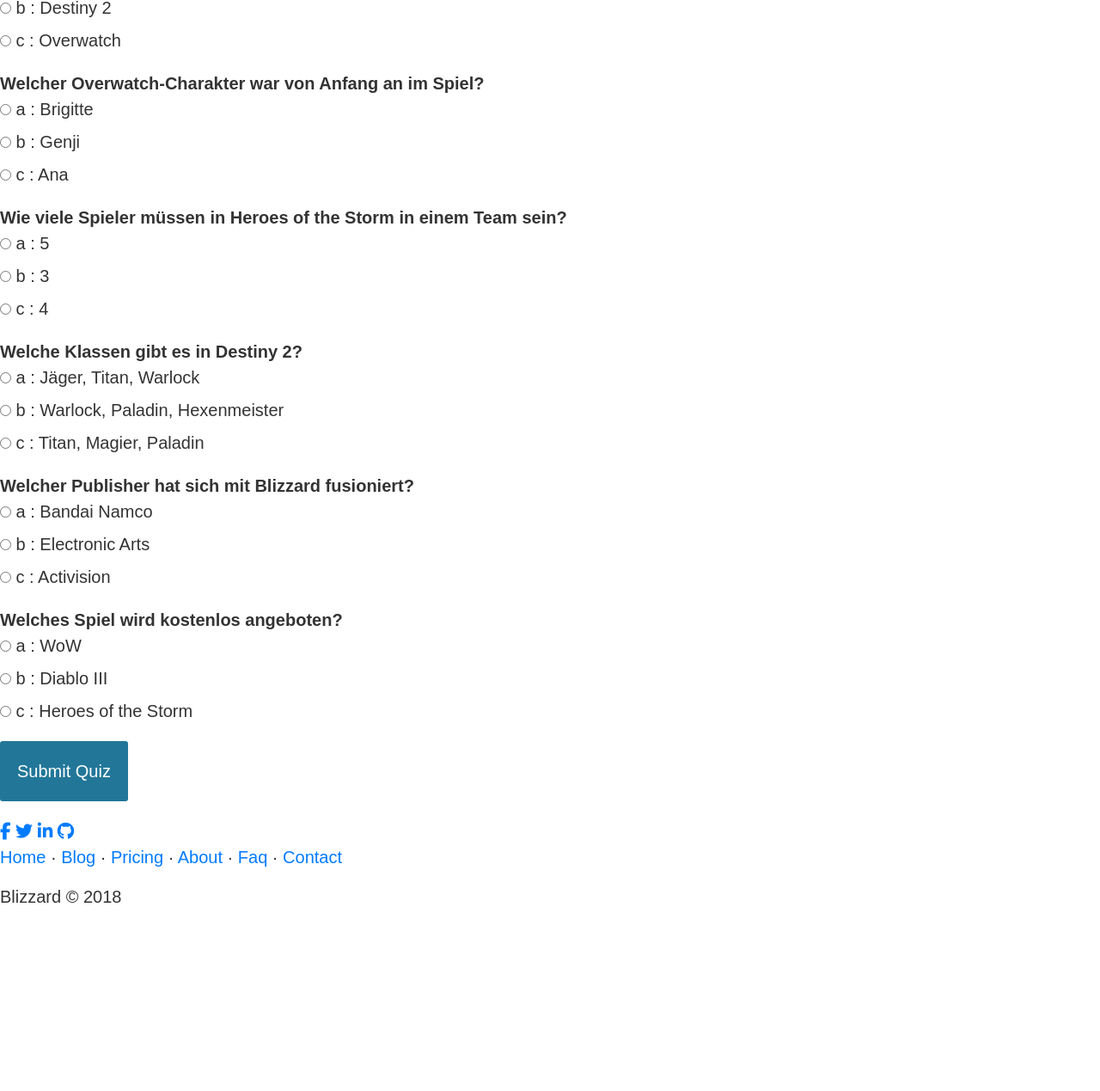
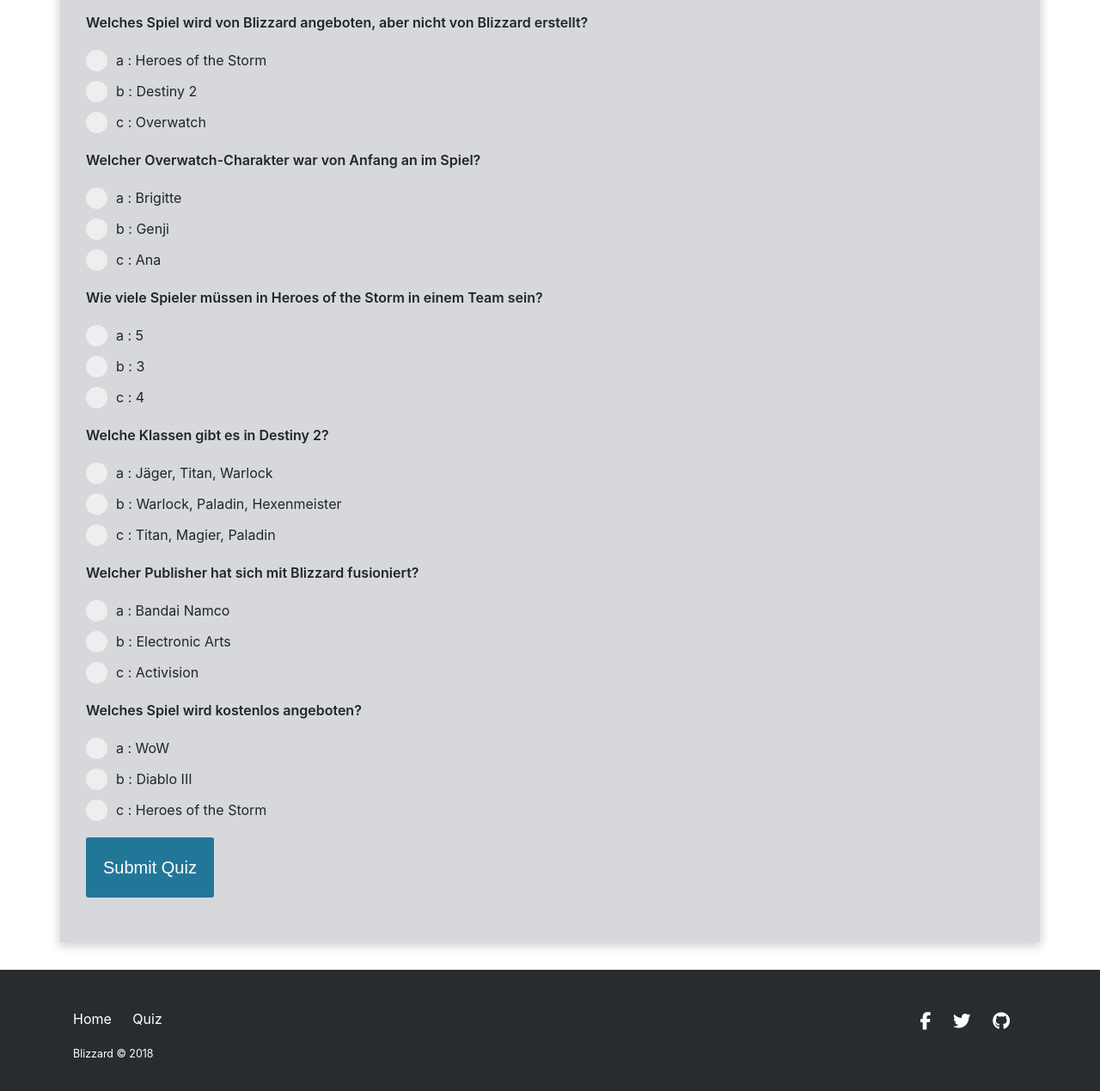
Before and after one commit to desimuffin/blizzard, a plain HTML site: page quiz.html in a window 1280 px wide. Shown: the part 483-1752 px from the top of the page at 86% size. Before the commit the page ends 1557 px from the top, so only its background shows below. Drawn offline with nearby package versions, Linux system fonts and the light colour scheme.

Commit message:
quiz implementiert

```diff
--- a/quiz.html
+++ b/quiz.html
@@ -41,34 +41,43 @@
 </div>
 
 <!-- content -->
+
+<div class="container content">
+    <div class="jumbotron jumbotron-fluid quiz">
+        <div class="container">
             <div id="quiz"></div>
             <button id="submit">Submit Quiz</button>
             <div id="results"></div>
+        </div>
+    </div>
+</div>
 
 <!-- footer -->
-<footer class="footer-distributed">
-    <div class="footer-right">
+<footer class="footerNav">
+    <div class="container">
+        <div class="row">
+            <div class="col-12 col-md-6 footerLeft">
+                <div class="footerItem">
+                    <a href="#">Home</a>
+                </div>
+                <div class="footerItem">
+                    <a href="#">Quiz</a>
+                </div>
+                <p>Blizzard &copy; 2018</p>
+            </div>
+
+            <div class="col-12 col-md-6 footerRight">
+                <div class="footerItem">
                     <a href="#"><i class="fa fa-facebook"></i></a>
+                </div>
+                <div class="footerItem">
                     <a href="#"><i class="fa fa-twitter"></i></a>
-        <a href="#"><i class="fa fa-linkedin"></i></a>
+                </div>
+                <div class="footerItem">
                     <a href="#"><i class="fa fa-github"></i></a>
                 </div>
-
-    <div class="footer-left">
-        <p class="footer-links">
-            <a href="#">Home</a>
-            ·
-            <a href="#">Blog</a>
-            ·
-            <a href="#">Pricing</a>
-            ·
-            <a href="#">About</a>
-            ·
-            <a href="#">Faq</a>
-            ·
-            <a href="#">Contact</a>
-        </p>
-        <p>Blizzard &copy; 2018</p>
+            </div>
+        </div>
     </div>
 </footer>
 
--- a/sites/basic/css/content/_quiz.scss
+++ b/sites/basic/css/content/_quiz.scss
@@ -1,28 +1,77 @@
-body{
-  font-size: 20px;
-  font-family: sans-serif;
-  color: #333;
-}
+.quiz{
   .question{
     font-weight: 600;
+    margin: 20px 0;
+
+    &:first-child{
+      margin-top: 0;
     }
+  }
+
   .answers {
     margin-bottom: 20px;
   }
-.answers label{
+
+  .answers {
+    label {
       display: block;
     }
+
+    .radiobtn{
+      display: block;
+      position: relative;
+      padding-left: 35px;
+      margin-bottom: 12px;
+      cursor: pointer;
+      font-size: $fontNormal;
+      -webkit-user-select: none;
+      -moz-user-select: none;
+      -ms-user-select: none;
+      user-select: none;
+
+      input{
+        position: absolute;
+        opacity: 0;
+        cursor: pointer;
+
+        &:checked ~ .checkmark{
+          background-color: $fancygrey;
+        }
+      }
+
+      .checkmark {
+        position: absolute;
+        top: 0;
+        left: 0;
+        height: 25px;
+        width: 25px;
+        background-color: #eee;
+        border-radius: 50%;
+      }
+
+      &:hover{
+        input{
+          &.checked ~ .checkmark{
+            background-color: #ccc;
+          }
+        }
+      }
+    }
+  }
+}
+
 #submit{
   font-family: sans-serif;
   font-size: 20px;
   background-color: #279;
   color: #fff;
-  border: 0px;
+  border: 0;
   border-radius: 3px;
   padding: 20px;
   cursor: pointer;
   margin-bottom: 20px;
-}
-#submit:hover{
+
+  &:hover{
     background-color: #38a;
   }
+}
--- a/sites/basic/css/globals/_globals.scss
+++ b/sites/basic/css/globals/_globals.scss
@@ -6,23 +6,17 @@
 
 //jumpotron overwrite
 .jumbotron{
-  padding-top: 0;
-  padding-bottom: 20px;
+  padding: 48px 0 32px 0 !important;
   background-color: unset;
+  margin-bottom: 0;
+}
 
-  &:first-child{
-    padding-top: 50px;
-  }
-
-  &.last-child{
-    margin-bottom: 0;
+/*outer*/
+.container{
+  &.content {
+    box-shadow: $defaultBoxShadow;
+    background: $accordionToggle;
+    margin-top: 2rem;
+    margin-bottom: 2rem;
   }
 }
-
-.container{
-  &.content {
-    margin-top: 2em;
-    box-shadow: $defaultBoxShadow;
-    background: $accordionToggle;
-  }
-}
--- a/sites/basic/js/quiz.js
+++ b/sites/basic/js/quiz.js
@@ -19,10 +19,11 @@
 
             // ...add an HTML radio button
             answers.push(
-                `<label>
+                `<label class="radiobtn">
 					<input type="radio" name="question${questionNumber}" value="${letter}">
 					${letter} :
 					${currentQuestion.answers[letter]}
+					<span class="checkmark"></span>
 				 </label>`
             );
         }
@@ -60,11 +61,13 @@
             numCorrect++;
 
             // color the answers green
-            answerContainers[questionNumber].style.color = "green";
+            answerContainers[questionNumber].style.color = "#0CA678";
+
         } else {
             // if answer is wrong or blank
             // color the answers red
-            answerContainers[questionNumber].style.color = "red";
+            answerContainers[questionNumber].style.color = "#F03E3E";
+            $(".radiobtn").append("<i class=\"fas fa-check\"></i>");
         }
     });
 
```
Also changed, not shown: index.html (+1 -0 lines), sites/basic/css/styles.css, 1 other file. Lines whose indentation alone changed are shown as unchanged.
